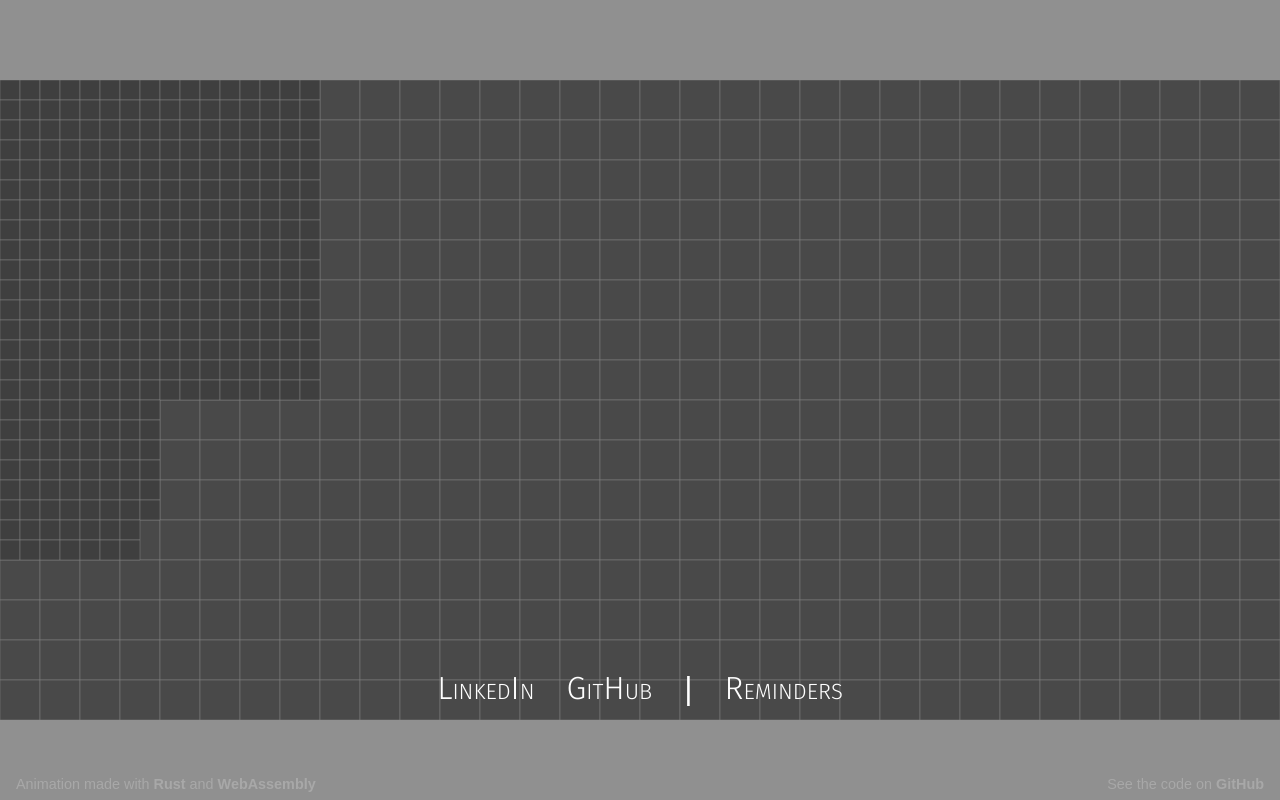
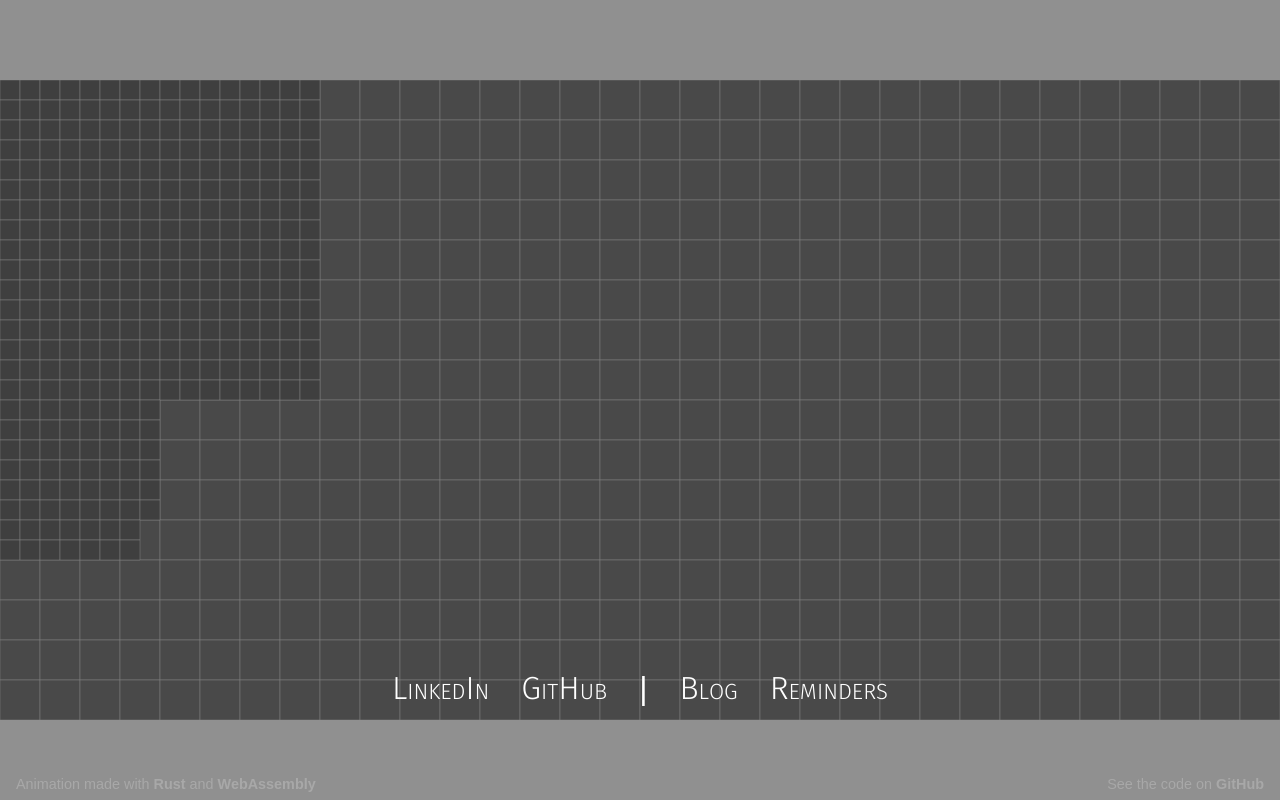
Before and after one commit to thjread/TileRender, a website built with webpack: page www/index.html in a window 1280 px wide. Built offline with nearby package versions, Linux system fonts and the light colour scheme; what wasm-thjread would draw is missing.

Commit message:
Add link to blog

```diff
--- a/www/index.html
+++ b/www/index.html
@@ -16,6 +16,7 @@
             <li><a target="_blank" rel="noopener" href="https://www.linkedin.com/in/thjread/" >LinkedIn</a></li>
             <li><a target="_blank" rel="noopener" href="https://github.com/thjread/" >GitHub</a></li>
             <li class="bar">|</li>
+            <li><a target="_blank" rel="noopener" href="https://blog.thjread.com" >Blog</a></li>
             <li><a target="_blank" rel="noopener" href="https://reminders.thjread.com" >Reminders</a></li>
         </ul>
         <footer>
```
Also changed, not shown: www/package.json (+9 -9 lines), 1 other file.
